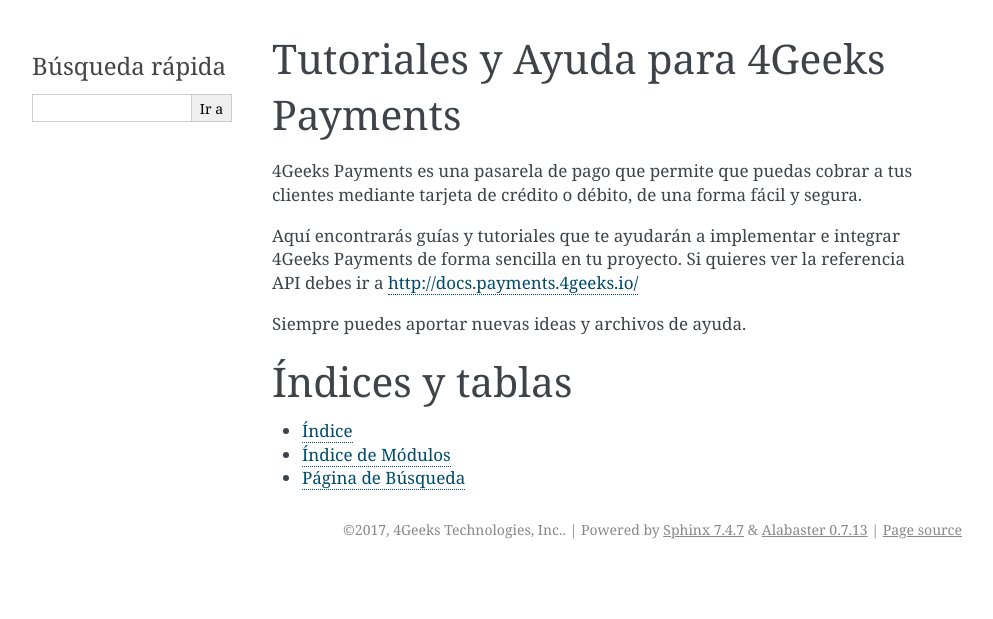
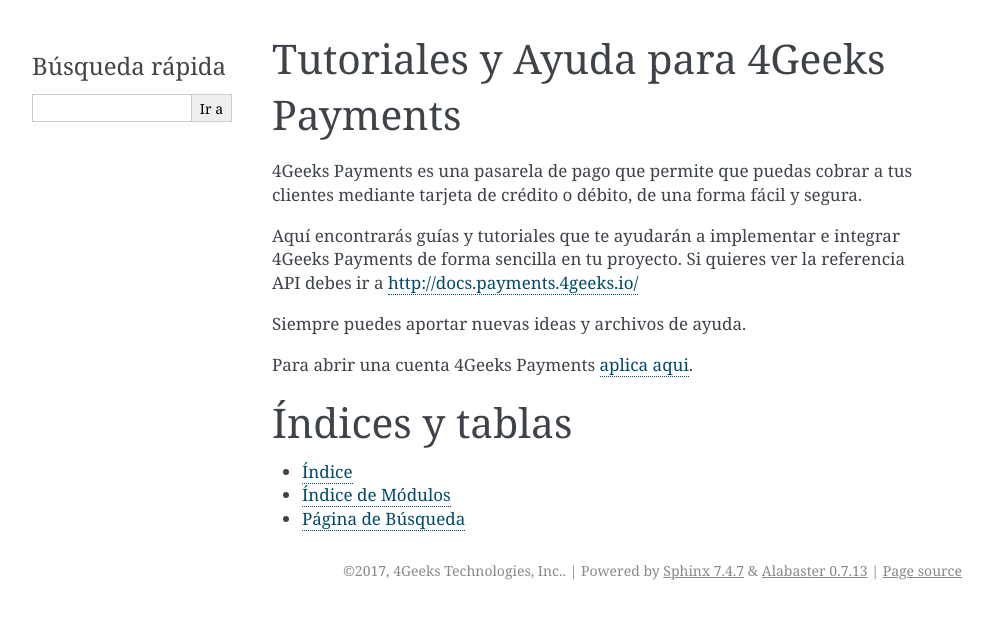
Before and after one commit to ArivazhaganArul/gpayments-support, a Sphinx documentation site: the page built from source/index.rst, in a window 1280 px wide. Shown: the top 619 px of the page, without its empty margins (148-1141 px from the left). Built offline with Sphinx 7.4.7, drawn with Linux system fonts in a browser that asks for light colours.

Commit message:
link to apply

```diff
--- a/source/index.rst
+++ b/source/index.rst
@@ -12,6 +12,8 @@
 
 Siempre puedes aportar nuevas ideas y archivos de ayuda.
 
+Para abrir una cuenta 4Geeks Payments `aplica aqui <http://4geeks.io/payments>`_.
+
 .. toctree::
    :maxdepth: 2
    :caption: Contents:
```
